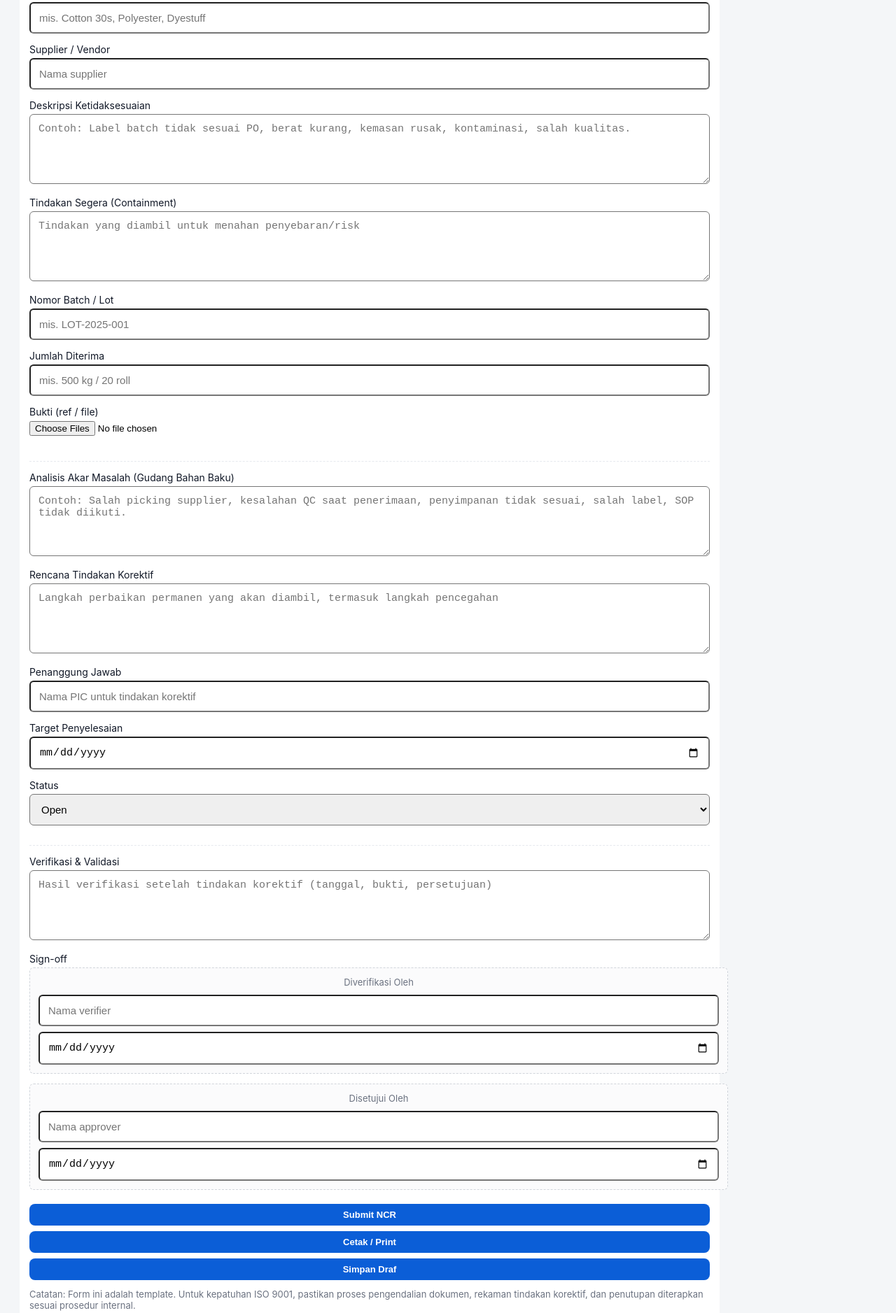
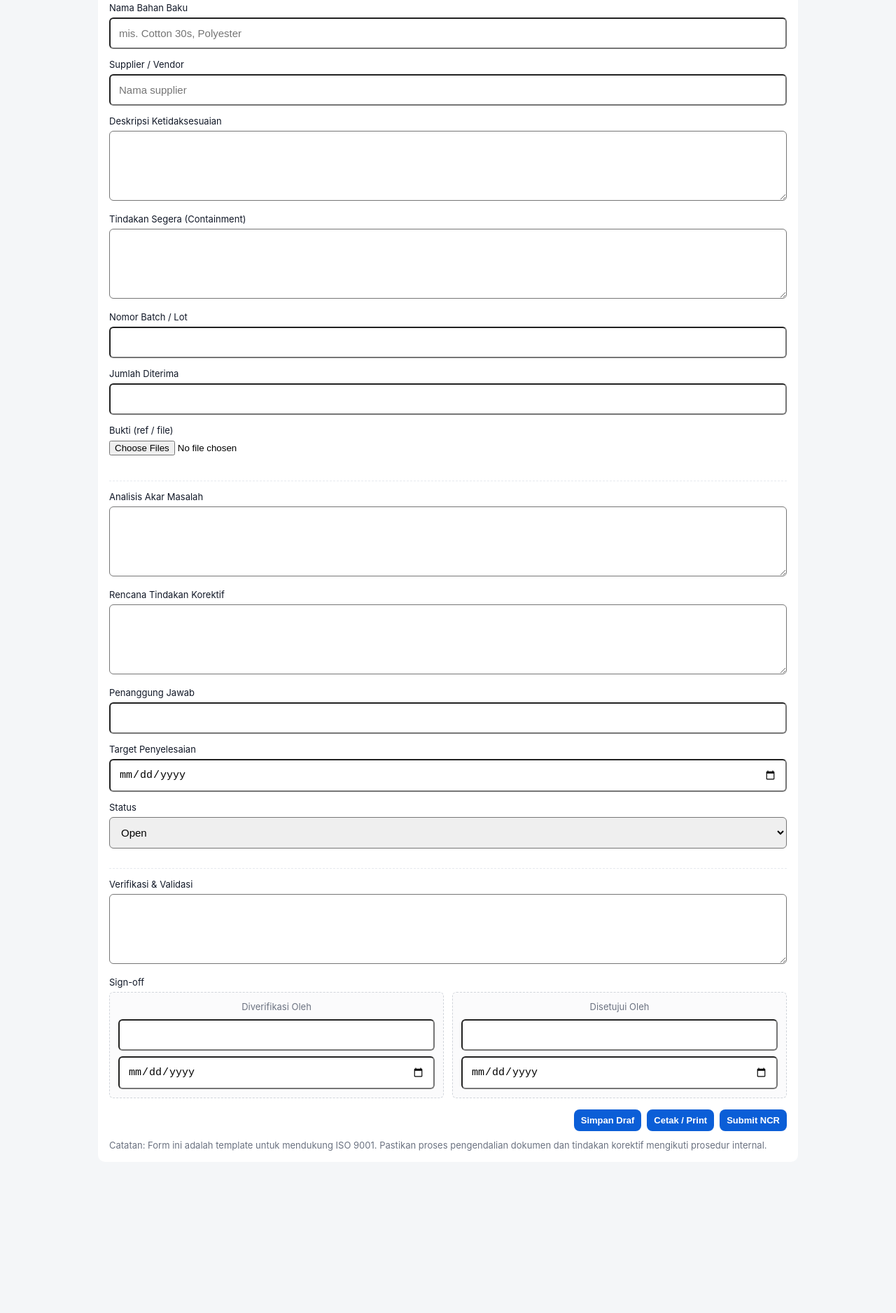
Before and after one commit to Eland17/TrimcardDBG, a plain HTML site: page index.html in a window 1280 px wide. Shown: the part 473-2350 px from the top of the page at 70% size. After the commit the page ends 2134 px from the top, so only its background shows below. Drawn offline with Linux system fonts and the light colour scheme.

Commit message:
Update index.html

```diff
--- a/index.html
+++ b/index.html
@@ -7,63 +7,83 @@
   <style>
     :root{--bg:#f4f6f8;--card:#ffffff;--accent:#0b5ed7;--muted:#6b7280}
     html,body{height:100%;margin:0;font-family:Inter, system-ui, -apple-system, "Segoe UI", Roboto, "Helvetica Neue", Arial}
-    body{background:var(--bg);padding:28px;box-sizing:border-box}
-    .container{max-width:1000px;margin:0 auto}
+
+    /* 🌟 FORM DITENGAH UNTUK DESKTOP */
+    body{
+      background:var(--bg);
+      display:flex;
+      justify-content:center;
+      align-items:flex-start;   /* tetap sedikit dari atas */
+      padding:40px 20px;
+      box-sizing:border-box;
+    }
+
+    .container{max-width:1000px;width:100%}
+
     .card{
       background:white;
       padding:16px;
       border-radius:10px;
-      max-width:100% !important;
-      width:100% !important;
+      width:100%;
       margin:0 auto;
       box-sizing:border-box;
     }
+
     h1{margin:0 0 12px;font-size:20px}
     p.lead{margin:0 0 18px;color:var(--muted)}
+
     form .grid{
       display:flex;
       flex-direction:column;
       gap:14px;
-      width:100% !important;
-      max-width:100% !important;
+      width:100%;
     }
+
     label{display:block;font-size:13px;margin-bottom:6px;color:#111827}
-    input[type=text], input[type=date], input[type=datetime-local], select, textarea{
-        width:100% !important;
-        max-width:100% !important;
-        box-sizing:border-box;
+
+    input[type=text],
+    input[type=date],
+    input[type=datetime-local],
+    select, textarea{
+        width:100%;
         padding:12px;
         font-size:15px;
-        border-radius:6px:6px;font-size:14px}
+        border-radius:6px;
+        box-sizing:border-box;
+    }
+
     textarea{min-height:100px;resize:vertical}
     .full{grid-column:1 / -1}
     .muted{color:var(--muted);font-size:13px}
+
     .actions{display:flex;gap:8px;justify-content:flex-end;margin-top:16px}
     button{padding:10px 14px;border-radius:8px;border:0;background:var(--accent);color:white;font-weight:600;cursor:pointer}
     .btn-secondary{background:#6b7280}
     .small{padding:8px 10px;font-size:13px}
+
     .section{border-top:1px dashed #e6e9ee;padding-top:14px;margin-top:14px}
     .two-col{display:flex;gap:12px}
+
     .sig{border:1px dashed #d1d5db;border-radius:6px;padding:12px;text-align:center;background:#fbfbfc}
+
     .file-list{margin-top:8px;font-size:13px}
+
     .status{display:inline-block;padding:6px 10px;border-radius:999px;font-size:13px}
+
+    /* MOBILE ≤ 720px */
     @media (max-width:720px){
-      body{padding:8px}
-      .container{width:100%;margin:0}
+      body{padding:10px;display:block}
       .card{padding:12px;border-radius:8px}
-      form .grid{display:flex;flex-direction:column;gap:12px;width:100%}
-      .grid > div, .grid > .full{width:100%;grid-column:1 / -1}
-      label{font-size:14px;margin-bottom:4px}
-      input[type=text], input[type=date], input[type=datetime-local], select, textarea{
-        width:100%;padding:10px;font-size:14px;border-radius:6px
-      }
-      .two-col{flex-direction:column;gap:12px;width:100%}
+      form .grid{gap:12px}
+      label{font-size:14px}
+      input, select, textarea{padding:10px;font-size:14px}
+      .two-col{flex-direction:column}
       .sig{width:100%}
-      .actions{flex-direction:column-reverse;align-items:stretch;margin-top:18px;width:100%}
-      button{width:100%;padding:12px;font-size:15px;border-radius:8px}
+      .actions{flex-direction:column-reverse;align-items:stretch;margin-top:18px}
+      button{width:100%;padding:12px;font-size:15px}
     }
 
-    /* Tambahan khusus Xiaomi Redmi Note 7 (viewport ± 393px) */
+    /* Xiaomi viewport fix */
     @media (max-width:400px){
       body{padding:6px}
       .card{padding:10px}
@@ -73,30 +93,16 @@
       h1{font-size:17px}
       button{font-size:14px;padding:11px}
     }
-      .container{width:100%;margin:0}
-      .card{padding:14px;border-radius:8px}
-      form .grid{display:flex;flex-direction:column;gap:14px;width:100%}
-      .grid > div, .grid > .full{width:100%;grid-column:1 / -1}
-      label{font-size:14px;margin-bottom:4px}
-      input[type=text], input[type=date], input[type=datetime-local], select, textarea{
-        width:100%;padding:12px;font-size:15px;border-radius:6px
+
+    /* PRINT */
+    @media print{
+      body{background:white;padding:0;display:block}
+      .actions, .no-print{display:none}
+      .card{box-shadow:none;border-radius:0}
     }
-      .two-col{flex-direction:column;gap:14px;width:100%}
-      .sig{width:100%}
-      .actions{flex-direction:column-reverse;align-items:stretch;margin-top:20px;width:100%}
-      button{width:100%;padding:12px;font-size:15px;border-radius:8px}
-    }
-      form .grid{grid-template-columns:1fr;gap:10px}
-      input[type=text], input[type=date], input[type=datetime-local], select, textarea{font-size:15px;padding:12px}
-      h1{font-size:18px}
-      .two-col{flex-direction:column}
-      .sig{width:100%}
-      .actions{flex-direction:column-reverse;align-items:stretch;margin-top:20px}
-    }.actions{flex-direction:column-reverse;align-items:stretch}}
-    /* print styles */
-    @media print{body{background:white;padding:0} .container{max-width:100%} .actions, .no-print{display:none} .card{box-shadow:none;border-radius:0}}
   </style>
 </head>
+
 <body>
   <div class="container">
     <div class="card">
@@ -105,10 +111,12 @@
 
       <form id="ncrForm" autocomplete="off">
         <div class="grid">
+
           <div>
             <label for="ncr_number">Nomor NCR</label>
             <input type="text" id="ncr_number" name="ncr_number" placeholder="contoh: NCR-2025-001" required />
           </div>
+
           <div>
             <label for="date_report">Tanggal Laporan</label>
             <input type="date" id="date_report" name="date_report" required />
@@ -118,6 +126,7 @@
             <label for="reporter">Pelapor / Penggagas</label>
             <input type="text" id="reporter" name="reporter" placeholder="Nama pelapor" required />
           </div>
+
           <div>
             <label for="department">Departemen / Area</label>
             <input type="text" id="department" name="department" placeholder="Departemen terkait" required />
@@ -125,8 +134,9 @@
 
           <div>
             <label for="material_name">Nama Bahan Baku</label>
-            <input type="text" id="material_name" name="material_name" placeholder="mis. Cotton 30s, Polyester, Dyestuff" required />
+            <input type="text" id="material_name" name="material_name" placeholder="mis. Cotton 30s, Polyester" required />
           </div>
+
           <div>
             <label for="supplier">Supplier / Vendor</label>
             <input type="text" id="supplier" name="supplier" placeholder="Nama supplier" required />
@@ -134,22 +144,24 @@
 
           <div class="full">
             <label for="description">Deskripsi Ketidaksesuaian</label>
-            <textarea id="description" name="description" placeholder="Contoh: Label batch tidak sesuai PO, berat kurang, kemasan rusak, kontaminasi, salah kualitas." required></textarea>
+            <textarea id="description" name="description" required></textarea>
           </div>
 
           <div class="full">
             <label for="immediate_action">Tindakan Segera (Containment)</label>
-            <textarea id="immediate_action" name="immediate_action" placeholder="Tindakan yang diambil untuk menahan penyebaran/risk" required></textarea>
+            <textarea id="immediate_action" name="immediate_action" required></textarea>
           </div>
 
           <div>
             <label for="batch_no">Nomor Batch / Lot</label>
-            <input type="text" id="batch_no" name="batch_no" placeholder="mis. LOT-2025-001" required />
+            <input type="text" id="batch_no" name="batch_no" required />
           </div>
+
           <div>
             <label for="qty_received">Jumlah Diterima</label>
-            <input type="text" id="qty_received" name="qty_received" placeholder="mis. 500 kg / 20 roll" required />
+            <input type="text" id="qty_received" name="qty_received" required />
           </div>
+
           <div>
             <label for="evidence">Bukti (ref / file)</label>
             <input type="file" id="evidence" name="evidence" multiple />
@@ -157,23 +169,25 @@
           </div>
 
           <div class="full section">
-            <label for="root_cause">Analisis Akar Masalah (Gudang Bahan Baku)</label>
-            <textarea id="root_cause" name="root_cause" placeholder="Contoh: Salah picking supplier, kesalahan QC saat penerimaan, penyimpanan tidak sesuai, salah label, SOP tidak diikuti." required></textarea>
+            <label for="root_cause">Analisis Akar Masalah</label>
+            <textarea id="root_cause" name="root_cause" required></textarea>
           </div>
 
           <div>
             <label for="corrective_action">Rencana Tindakan Korektif</label>
-            <textarea id="corrective_action" name="corrective_action" placeholder="Langkah perbaikan permanen yang akan diambil, termasuk langkah pencegahan" required></textarea>
+            <textarea id="corrective_action" name="corrective_action" required></textarea>
           </div>
+
           <div>
             <label for="responsible">Penanggung Jawab</label>
-            <input type="text" id="responsible" name="responsible" placeholder="Nama PIC untuk tindakan korektif" required />
+            <input type="text" id="responsible" name="responsible" required />
           </div>
 
           <div>
             <label for="target_date">Target Penyelesaian</label>
             <input type="date" id="target_date" name="target_date" required />
           </div>
+
           <div>
             <label for="status">Status</label>
             <select id="status" name="status">
@@ -187,20 +201,20 @@
 
           <div class="full section">
             <label for="verification">Verifikasi & Validasi</label>
-            <textarea id="verification" name="verification" placeholder="Hasil verifikasi setelah tindakan korektif (tanggal, bukti, persetujuan)" ></textarea>
+            <textarea id="verification" name="verification"></textarea>
           </div>
 
           <div class="full">
             <label>Sign-off</label>
             <div class="two-col">
               <div class="sig" style="flex:1">
-                <div style="font-size:13px;color:var(--muted)">Diverifikasi Oleh</div>
-                <div style="margin-top:10px"><input type="text" id="verified_by" name="verified_by" placeholder="Nama verifier" /></div>
+                <div class="muted">Diverifikasi Oleh</div>
+                <div style="margin-top:10px"><input type="text" id="verified_by" name="verified_by" /></div>
                 <div style="margin-top:8px"><input type="date" id="verified_date" name="verified_date" /></div>
               </div>
               <div class="sig" style="flex:1">
-                <div style="font-size:13px;color:var(--muted)">Disetujui Oleh</div>
-                <div style="margin-top:10px"><input type="text" id="approved_by" name="approved_by" placeholder="Nama approver" /></div>
+                <div class="muted">Disetujui Oleh</div>
+                <div style="margin-top:10px"><input type="text" id="approved_by" name="approved_by" /></div>
                 <div style="margin-top:8px"><input type="date" id="approved_date" name="approved_date" /></div>
               </div>
             </div>
@@ -215,12 +229,13 @@
         </div>
       </form>
 
-      <div style="margin-top:12px;color:var(--muted);font-size:13px">Catatan: Form ini adalah template. Untuk kepatuhan ISO 9001, pastikan proses pengendalian dokumen, rekaman tindakan korektif, dan penutupan diterapkan sesuai prosedur internal.</div>
+      <div style="margin-top:12px;color:var(--muted);font-size:13px">
+        Catatan: Form ini adalah template untuk mendukung ISO 9001. Pastikan proses pengendalian dokumen dan tindakan korektif mengikuti prosedur internal.
+      </div>
     </div>
   </div>
 
 <script>
-    // Simple client-side handling: preview files, save draft to localStorage, and basic validation
 const form = document.getElementById('ncrForm');
 const fileInput = document.getElementById('evidence');
 const fileList = document.getElementById('fileList');
@@ -232,17 +247,15 @@
   fileList.textContent = names.length ? names.join(', ') : 'Tidak ada file terlampir';
 });
 
-    // Save draft (localStorage)
 saveBtn.addEventListener('click', ()=>{
   const data = new FormData(form);
   const obj = {};
   data.forEach((v,k)=>{ obj[k]=v instanceof File ? v.name : v; });
   obj._savedAt = new Date().toISOString();
   localStorage.setItem('ncr_draft', JSON.stringify(obj));
-      alert('Draf tersimpan di browser (localStorage).');
+  alert('Draf tersimpan di browser.');
 });
 
-    // Load draft if ada
 window.addEventListener('load', ()=>{
   try{
     const raw = localStorage.getItem('ncr_draft');
@@ -250,45 +263,40 @@
       const obj = JSON.parse(raw);
       Object.keys(obj).forEach(k=>{
         const el = document.querySelector('[name="'+k+'"]');
-            if(el && !(el.type === 'file')) el.value = obj[k];
+        if(el && el.type !== 'file') el.value = obj[k];
       });
       if(obj.evidence) fileList.textContent = obj.evidence;
     }
-      }catch(e){console.warn(e)}
+  }catch(e){}
 });
 
-    // Print
 printBtn.addEventListener('click', ()=> window.print());
 
-    // Submit handler
 form.addEventListener('submit', (e)=>{
   e.preventDefault();
-      // basic required checks
   const required = ['ncr_number','date_report','reporter','department','description','immediate_action','root_cause','corrective_action','responsible','target_date'];
   for(const id of required){
     const el = document.getElementById(id);
     if(!el.value.trim()){
-          alert('Field wajib belum terisi: ' + (el.previousElementSibling ? el.previousElementSibling.textContent : id));
-          el.focus();
-          return;
+      alert('Field wajib belum terisi: ' + el.previousElementSibling.textContent);
+      el.focus(); return;
     }
   }
 
-      // prepare payload (client-side demo only). In production send to backend or simpan ke sistem QM
   const payload = {};
   new FormData(form).forEach((v,k)=> payload[k]= v instanceof File ? v.name : v);
   payload.submittedAt = new Date().toISOString();
 
-      // demo: simpan ke localStorage list
   const listRaw = localStorage.getItem('ncr_list') || '[]';
   const list = JSON.parse(listRaw);
   list.push(payload);
   localStorage.setItem('ncr_list', JSON.stringify(list));
 
-      alert('NCR berhasil disimpan (demo). Untuk integrasi nyata, kirim payload ke server atau simpan pada sistem manajemen kualitas Anda.');
+  alert('NCR berhasil disimpan.');
   form.reset();
   fileList.textContent = '';
 });
 </script>
+
 </body>
 </html>
```
Lines whose indentation alone changed are shown as unchanged.
